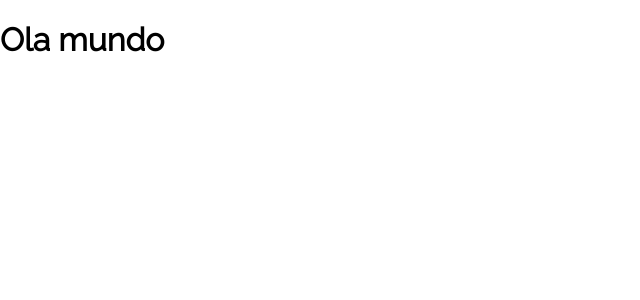
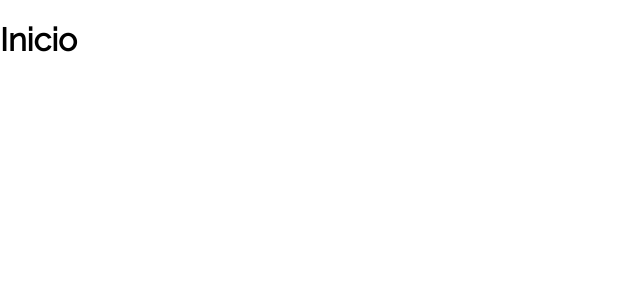
Before and after one commit to Tuanemendes/tudevtech, a React (Create React App) app: page / in a window 1280 px wide. Shown: the top 300 px of the page, without its empty margins (0-640 px from the left). Built offline with nearby package versions, Linux system fonts and the light colour scheme.

Commit message:
correçaõ dos componetes

```diff
--- a/src/App.js
+++ b/src/App.js
@@ -1,7 +1,13 @@
+import AboutMe from "./pages/AboutMe";
+import Start from "./pages/Start";
+
+console.log(window.location);
+
+const page = window.location.pathname === '/' ? <Start/> : <AboutMe/>
 
 function App() {
   return (
-   <h1>Ola mundo </h1>
+   page
   );
 }
 
--- a/src/pages/AboutMe/index.js
+++ b/src/pages/AboutMe/index.js
@@ -1,6 +1,6 @@
 import React from 'react'
 
-const SobreMim = () => {
+const AboutMe = () => {
   return (
     <div>
       <h1>Sobre mim</h1>
@@ -8,4 +8,4 @@
   )
 }
 
-export default SobreMim
+export default AboutMe
--- a/src/pages/Start/index.js
+++ b/src/pages/Start/index.js
@@ -8,4 +8,4 @@
   )
 }
 
-export default SobreMim
+export default Start
```
